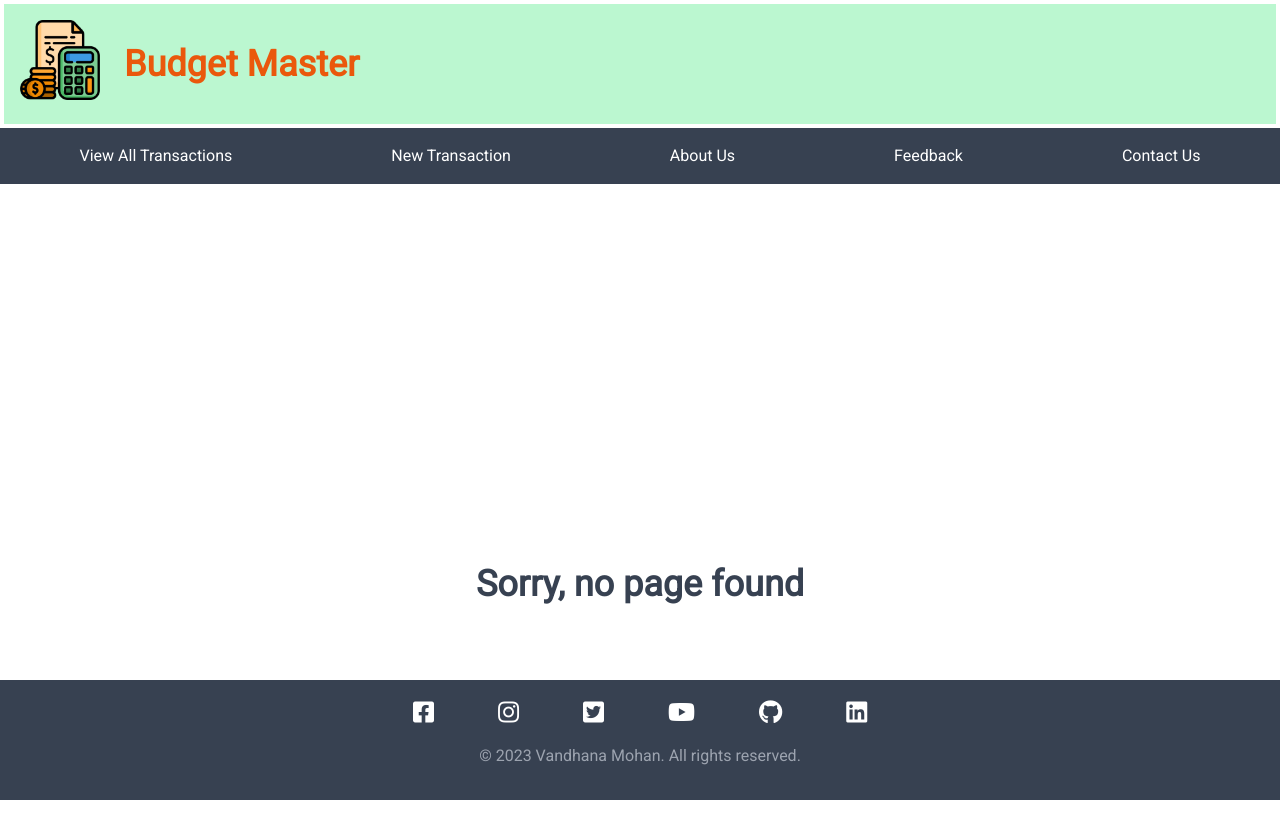
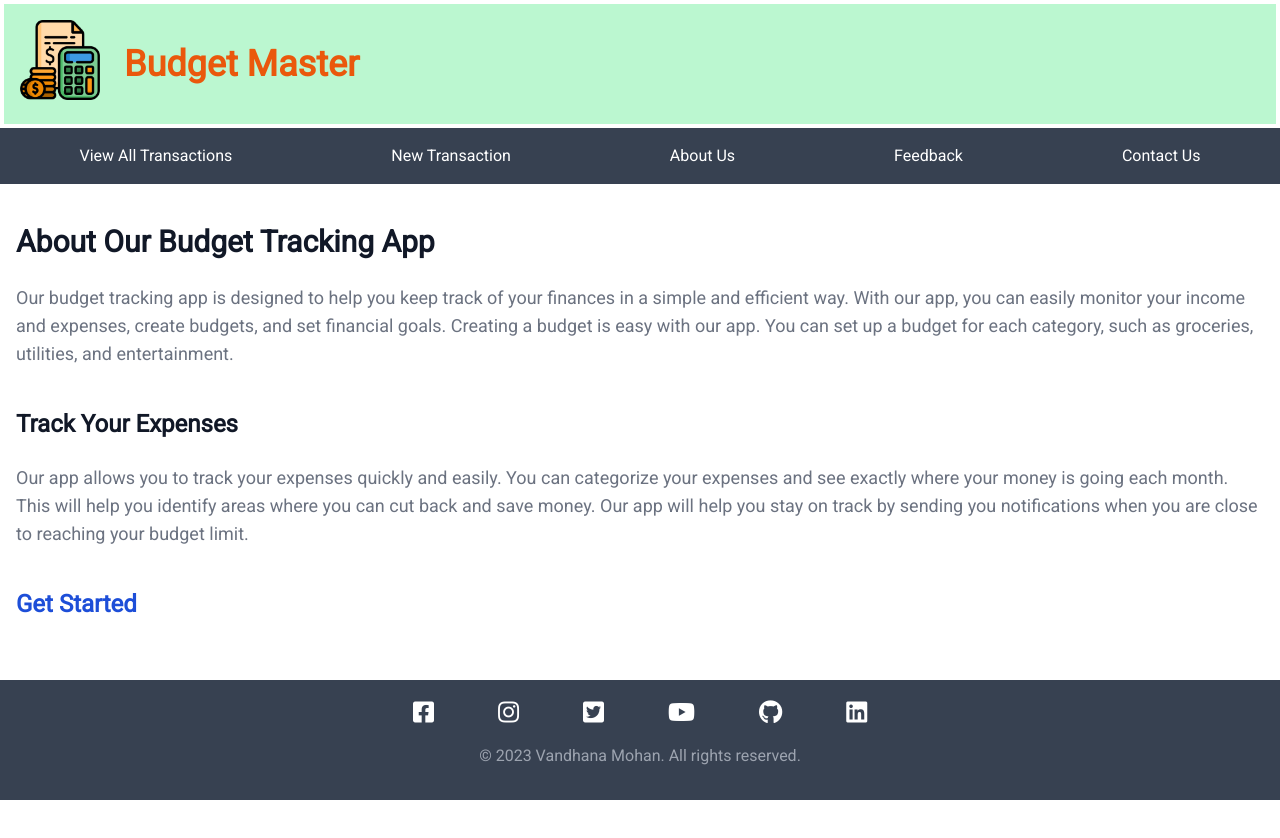
Before and after one commit to Vandhana-Mohan/budget-tracker-app-frontend, a React (Create React App) app: page /about in a window 1280 px wide. Shown: the top 838 px of the page. After the commit the page ends 800 px from the top, so only its background shows below. Built offline with nearby package versions, Linux system fonts and the light colour scheme.

Commit message:
about us and css

```diff
--- a/src/App.js
+++ b/src/App.js
@@ -6,7 +6,7 @@ import { BrowserRouter, Routes, Route } from "react-router-dom";
 import NavBar from "./Components/NavBar";
 import Header from "./Components/Header";
 import Footer from "./Components/Footer";
-
+import AboutUs from "./Components/AboutUs";
 // PAGES
 import Home from "./Pages/Home";
 import Index from "./Pages/Index";
@@ -26,6 +26,7 @@ function App() {
         <main>
           <Routes>
             <Route path="/" element={<Home />} />
+            <Route path="/about" element={<AboutUs />} />
             <Route path="/budgets/:index/edit" element={<Edit />} />
             <Route path="/budgets/new" element={<New />} />
             <Route path="/budgets/:index" element={<Show />} />
--- /dev/null
+++ b/src/Components/AboutUs.js
@@ -0,0 +1,36 @@
+import { Link } from "react-router-dom";
+
+function AboutUs() {
+  return (
+    <div
+      className="mx-auto px-4 py-10 max-w-7xl"
+      style={{ paddingBottom: "10rem" }}
+    >
+      <h1 className="text-3xl font-bold text-gray-900">
+        About Our Budget Tracking App
+      </h1>
+      <p className="mt-6 text-lg text-gray-500">
+        Our budget tracking app is designed to help you keep track of your
+        finances in a simple and efficient way. With our app, you can easily
+        monitor your income and expenses, create budgets, and set financial
+        goals. Creating a budget is easy with our app. You can set up a budget
+        for each category, such as groceries, utilities, and entertainment.
+      </p>
+      <h2 className="mt-10 text-2xl font-bold text-gray-900">
+        Track Your Expenses
+      </h2>
+      <p className="mt-6 text-lg text-gray-500">
+        Our app allows you to track your expenses quickly and easily. You can
+        categorize your expenses and see exactly where your money is going each
+        month. This will help you identify areas where you can cut back and save
+        money. Our app will help you stay on track by sending you notifications
+        when you are close to reaching your budget limit.
+      </p>
+      <Link to="/budgets/new">
+        <h2 className="mt-10 text-2xl font-bold text-blue-700">Get Started</h2>
+      </Link>
+    </div>
+  );
+}
+
+export default AboutUs;
--- a/src/Components/NavBar.js
+++ b/src/Components/NavBar.js
@@ -1,3 +1,4 @@
+import { Link } from "react-router-dom";
 function NavBar() {
   return (
     <nav className="bg-gray-700 text-white py-4">
@@ -6,7 +7,9 @@ function NavBar() {
           View All Transactions
         </li>
         <li className="cursor-pointer hover:text-gray-300">New Transaction</li>
-        <li className="cursor-pointer hover:text-gray-300">About Us</li>
+        <Link to="/about">
+          <li className="cursor-pointer hover:text-gray-300">About Us</li>
+        </Link>
         <li className="cursor-pointer hover:text-gray-300">Feedback</li>
         <li className="cursor-pointer hover:text-gray-300">Contact Us</li>
       </ul>
```
